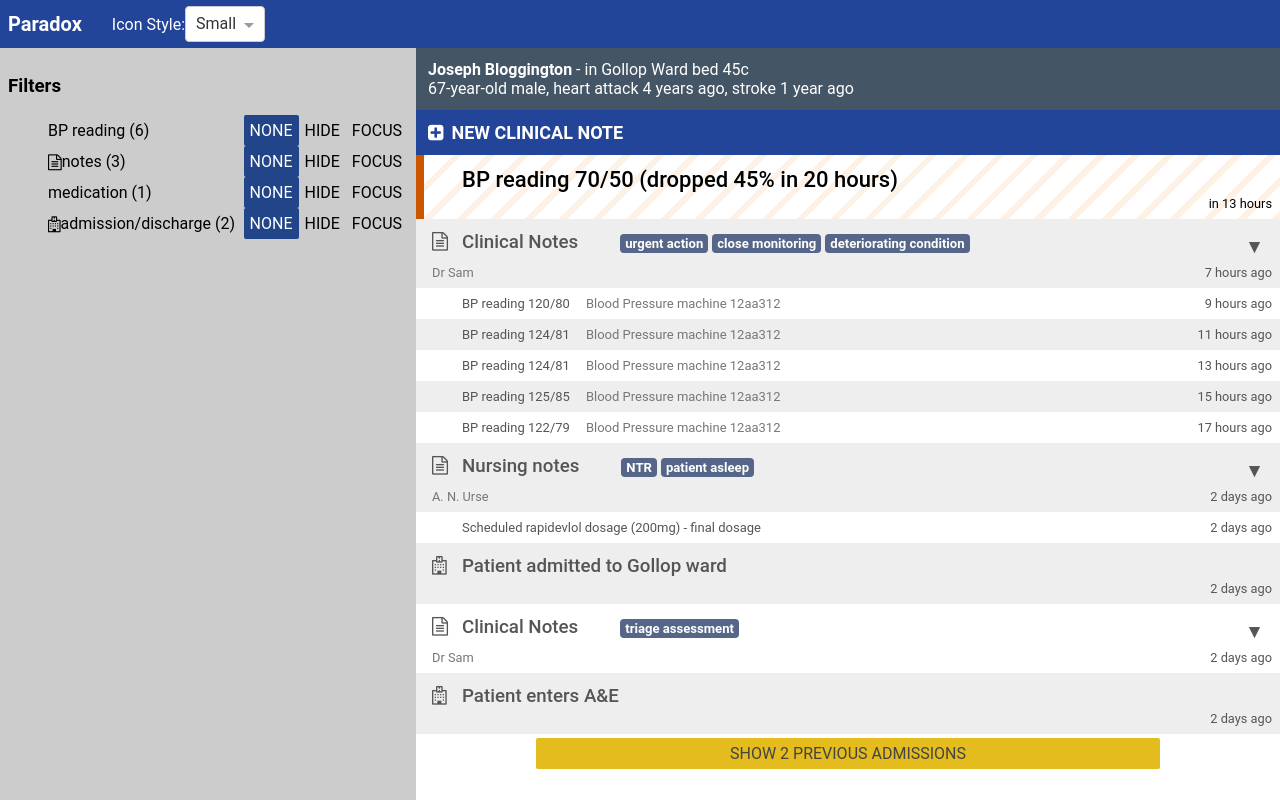
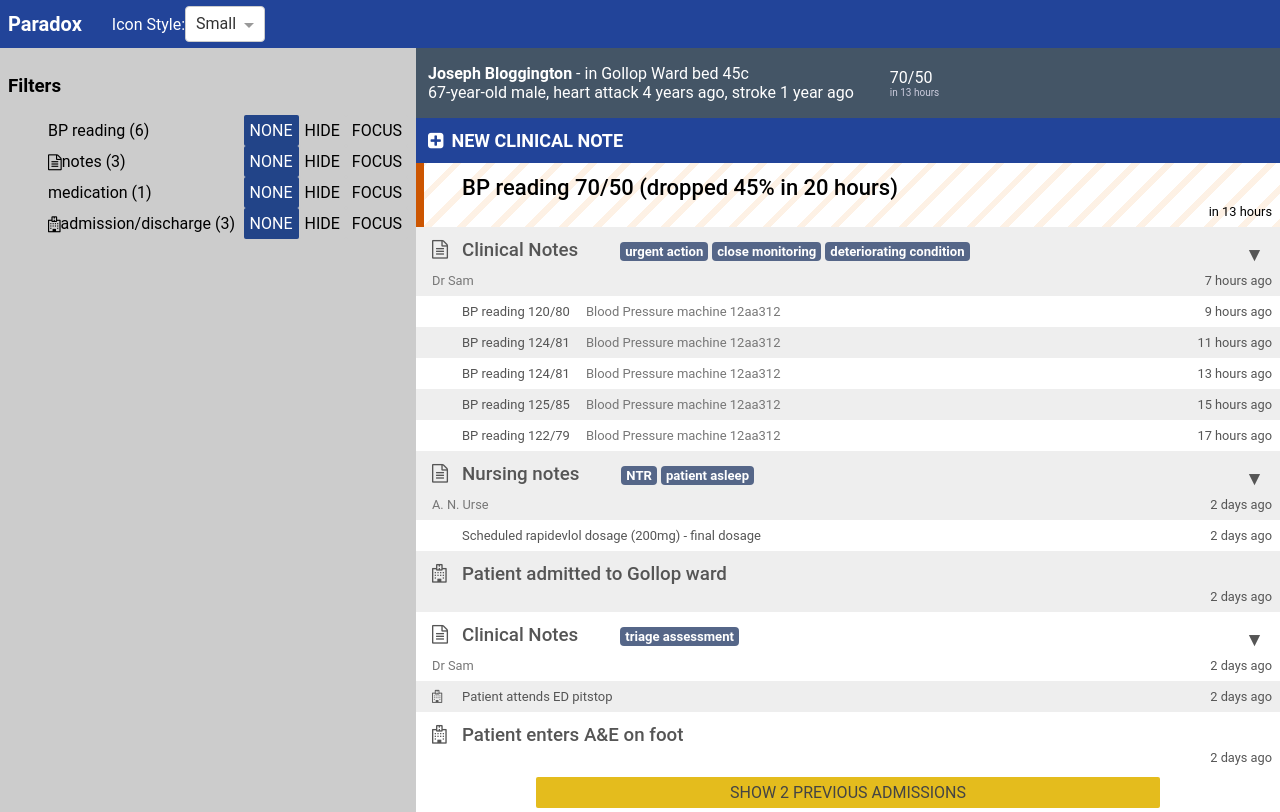
Before and after one commit to bokkibear/sam-gui, a React (Create React App) app: page / in a window 1280 px wide. Built offline with nearby package versions, Linux system fonts and the light colour scheme; some icons are missing.

Commit message:
added latest obs, tweaked some data

```diff
--- /dev/null
+++ b/src/LatestObservations.js
@@ -0,0 +1,53 @@
+import React from 'react';
+import { connect } from 'react-redux';
+import MedicalIcon from './MedicalIcon';
+import moment from 'moment';
+
+const OBSERVATION_TYPES = ["BP reading"];
+
+function getLatestObservations( timeline ) {
+    const latestByType = {};
+    timeline.forEach( timelineItem => {
+        const { type, timestamp } = timelineItem;
+        if ( OBSERVATION_TYPES.includes( type ) ) {
+            const existingLatest = latestByType[ type ];
+            if ( !existingLatest || moment( existingLatest.timestamp ).isBefore( moment( timestamp ) ) ) {
+                latestByType[ type ] = timelineItem;
+            }
+        }
+    });
+    return latestByType;
+}
+
+function LatestObservations( { timeline } ) {
+    const latestObservations = getLatestObservations( timeline );
+    return (
+        <div style={ { display: "flex" } }>
+            {
+                OBSERVATION_TYPES.map( observationType => {
+                    const latestObservation = latestObservations[ observationType ];
+                    if ( !latestObservation ) return false;
+                    return (
+                        <div style={ { margin: "8px", display: "flex" } }>
+                            <div>
+                                <MedicalIcon style={ { fontSize: "32px" } } icon={ latestObservation.icon } />
+                            </div>
+                            <div style={ { marginLeft: "8px" } }>
+                                <div>{ latestObservation.value }</div>
+                                <div style={ { fontSize: "10px", color: "#ccd" } }>
+                                    { moment( latestObservation.timestamp ).fromNow() }
+                                </div>
+                            </div>
+                        </div>
+                    );
+                })
+            }
+        </div>
+    );
+}
+
+function mapStateToProps( { timeline } ) {
+    return { timeline };
+}
+
+export default connect( mapStateToProps )( LatestObservations );
--- a/src/PatientSummary.js
+++ b/src/PatientSummary.js
@@ -1,10 +1,14 @@
 import React from 'react';
+import LatestObservations from './LatestObservations';
 
 export default function PatientSummary() {
     return (
-        <div style={ { padding: "12px", fontSize: "16px", color: "#fff", backgroundColor: "#456" } }>
-            <strong>Joseph Bloggington</strong> - in Gollop Ward bed 45c<br />
-            67-year-old male, heart attack 4 years ago, stroke 1 year ago
+        <div style={ { padding: "12px", fontSize: "16px", color: "#fff", backgroundColor: "#456", display: "flex", alignItems: "center" } }>
+            <div style={ { marginRight: "20px" } }>
+                <strong>Joseph Bloggington</strong> - in Gollop Ward bed 45c<br />
+                67-year-old male, heart attack 4 years ago, stroke 1 year ago
+            </div>
+            <LatestObservations />
         </div>
     );
 }
--- a/src/index.js
+++ b/src/index.js
@@ -14,6 +14,7 @@ function getNextUniqueId() {
 
 const INITIAL_TIMELINE_DATA = withIds( ff([{
     summary: "BP reading 70/50 (dropped 45% in 20 hours)",
+    value: "70/50",
     timestamp: "2017-12-30T10:10:00",
     icon: "wfmi wfmi-cardiology",
     type: "BP reading",
@@ -28,6 +29,7 @@ const INITIAL_TIMELINE_DATA = withIds( ff([{
     tags: [ "urgent action", "close monitoring", "deteriorating condition" ]
 },{
     summary: "BP reading 120/80",
+    value: "120/80",
     source: "Blood Pressure machine 12aa312",
     timestamp: "2017-12-29T12:25:00",
     icon: "wfmi wfmi-cardiology",
@@ -35,6 +37,7 @@ const INITIAL_TIMELINE_DATA = withIds( ff([{
     alert: "minor"
 },{
     summary: "BP reading 124/81",
+    value: "124/81",
     source: "Blood Pressure machine 12aa312",
     timestamp: "2017-12-29T10:25:00",
     icon: "wfmi wfmi-cardiology",
@@ -42,6 +45,7 @@ const INITIAL_TIMELINE_DATA = withIds( ff([{
     alert: "minor"
 },{
     summary: "BP reading 124/81",
+    value: "124/81",
     source: "Blood Pressure machine 12aa312",
     timestamp: "2017-12-29T08:25:00",
     icon: "wfmi wfmi-cardiology",
@@ -49,6 +53,7 @@ const INITIAL_TIMELINE_DATA = withIds( ff([{
     alert: "minor"
 },{
     summary: "BP reading 125/85",
+    value: "125/85",
     source: "Blood Pressure machine 12aa312",
     timestamp: "2017-12-29T06:25:00",
     icon: "wfmi wfmi-cardiology",
@@ -89,7 +94,13 @@ const INITIAL_TIMELINE_DATA = withIds( ff([{
     type: "notes",
     tags: [ "triage assessment" ]
 },{
-    summary: "Patient enters A&E",
+    summary: "Patient attends ED pitstop",
+    timestamp: "2017-12-27T16:33:00",
+    type: "admission/discharge",
+    icon: "fa fa-hospital-o",
+    alert: "minor"
+},{
+    summary: "Patient enters A&E on foot",
     timestamp: "2017-12-27T16:04:00",
     type: "admission/discharge",
     icon: "fa fa-hospital-o"
```
Also changed, not shown: 7 other files (tests, documents, lock files or other folders).
